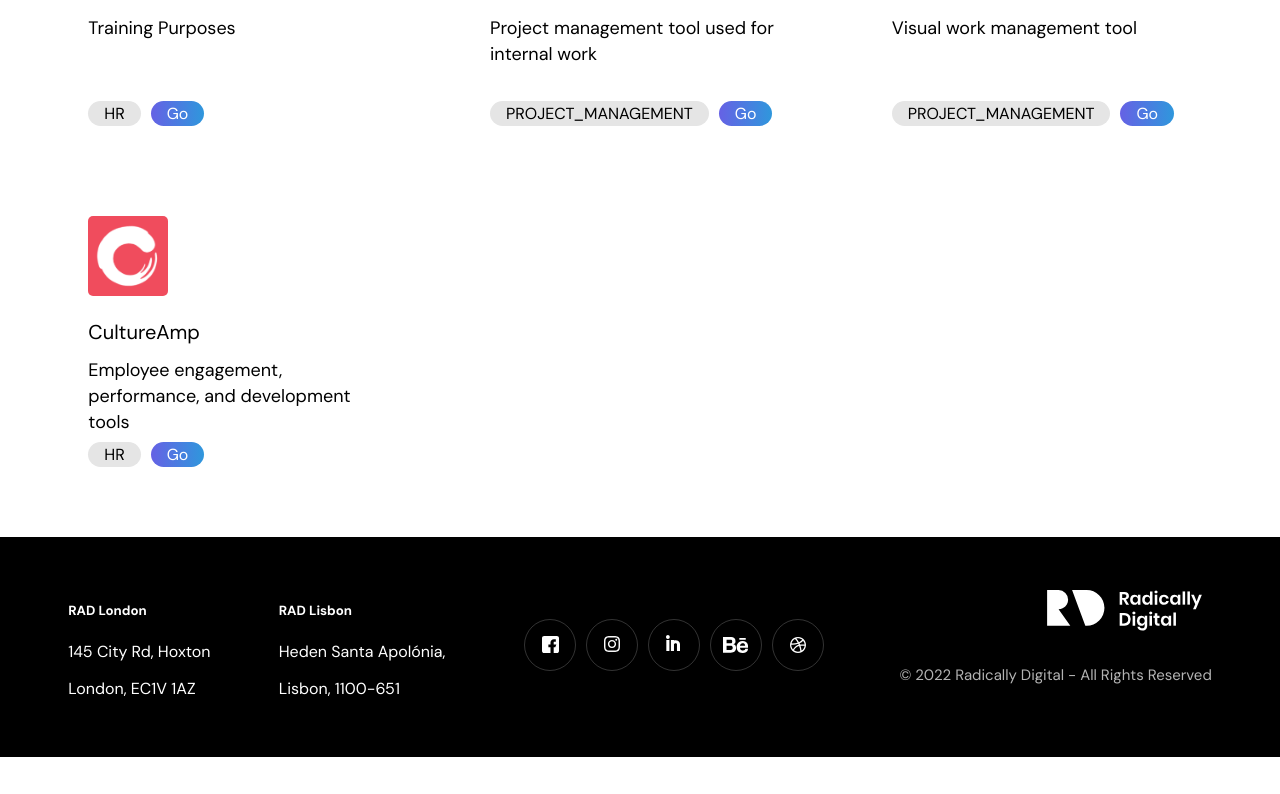
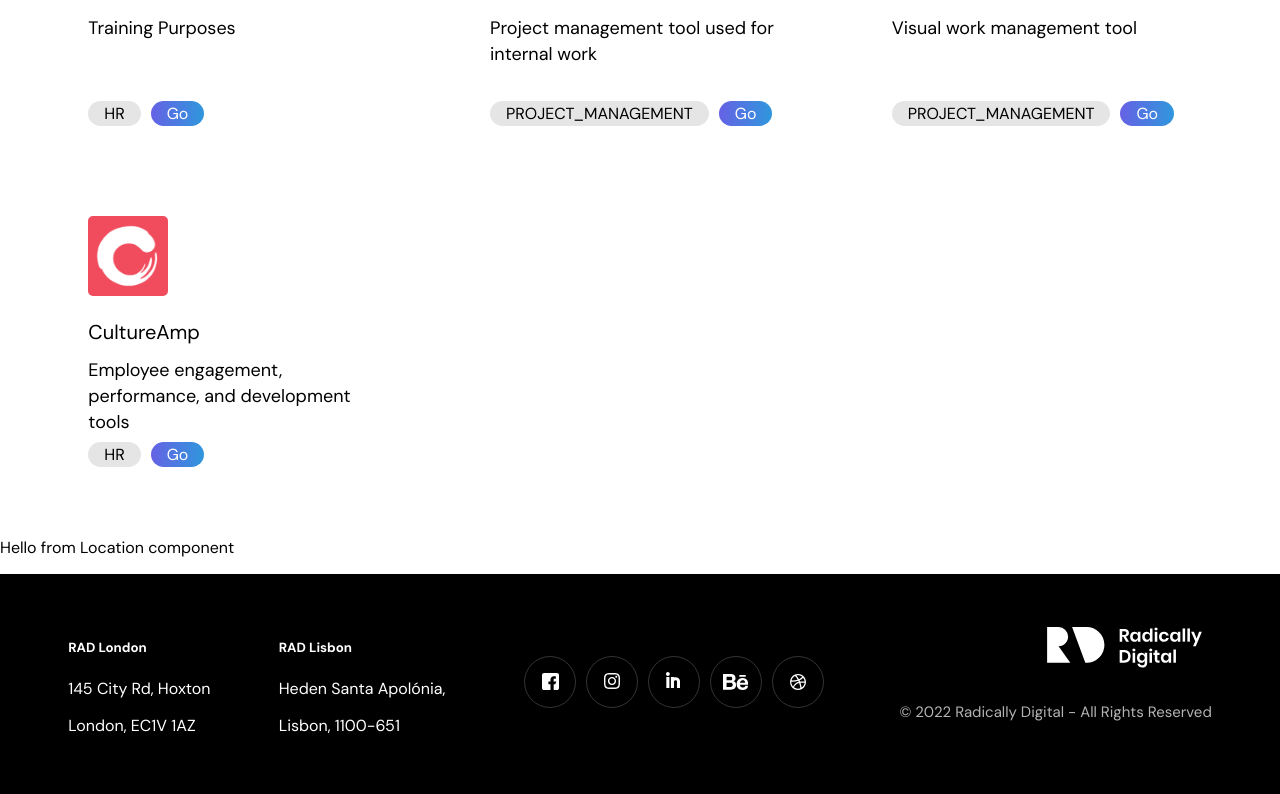
Before and after one commit to yusuf963/mini-project, a React (Create React App) app in the folder client/: page / in a window 1280 px wide. Shown: the part 1426-2220 px from the top of the page. Before the commit the page ends 2183 px from the top, so only its background shows below. Built offline with nearby package versions, Linux system fonts and the light colour scheme; no server answers.

Commit message:
add user location

```diff
--- /dev/null
+++ b/client/src/ClassComponents/Location.js
@@ -0,0 +1,29 @@
+import React from 'react'
+import SeasonDisplay from './SeasonDisplay'
+class Location extends React.Component {
+  state = { lat: null, error: false }
+
+  componentDidMount() {
+    window.navigator.geolocation.getCurrentPosition(
+      position => this.setState({ lat: position.coords.latitude }),
+      error => this.setState({ error: error.message })
+    )
+  }
+  // Try to keep only JSX inside the render method
+  render() {
+    return (
+      <div>
+        <p>Hello from Location component</p>
+        {
+          this.state.lat ? <SeasonDisplay lat={this.state.lat} /> :
+            this.state.error ?
+              <p>Error: {this.state.error}</p>
+              :
+              ""
+        }
+      </div>
+    )
+  }
+}
+
+export default Location
--- /dev/null
+++ b/client/src/ClassComponents/SeasonDisplay.js
@@ -0,0 +1,15 @@
+import React from 'react'
+class SeasonDisplay extends React.Component {
+  render() {
+    console.log(this.props)
+    return (
+      <div>
+        <p>hello from season display</p>
+        <p>The season is</p>
+        <p>Lat is: {this.props.lat}</p>
+      </div>
+    )
+  }
+}
+
+export default SeasonDisplay
--- a/client/src/pages/HomePage/index.js
+++ b/client/src/pages/HomePage/index.js
@@ -6,6 +6,9 @@
 import SearchInput from "../../components/SearchInput";
 import { platforms } from "../../data/platforms";
 import { CATEGORIES } from "../../data/platforms";
+
+// Class Components
+import Location from "../../ClassComponents/Location"
 
 import "./styles.home.css";
 
@@ -55,6 +58,7 @@
           filteredPlatforms={filteredPlatforms}
         />
       </main>
+      <Location/>
       {/* <Footer /> */}
     </Fragment>
   );
```
Also changed, not shown: 30 other files (tests, documents, lock files or other folders).
